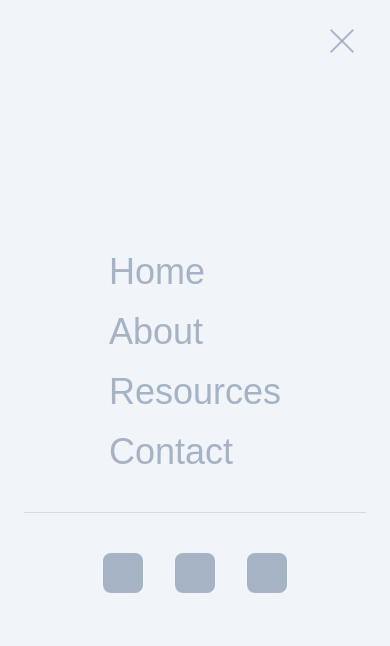
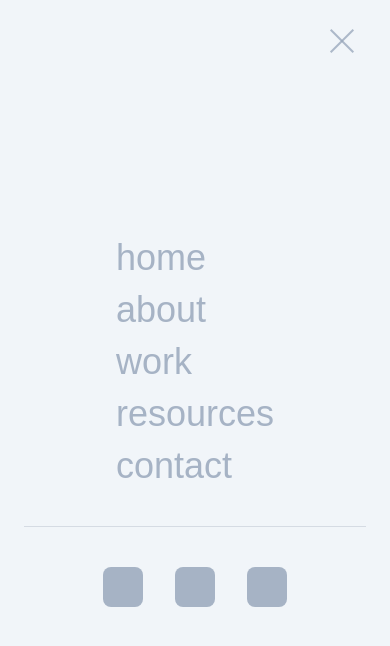
Before and after one commit to midcenturydude7/nextjs-framer-motion-tailwindcss-svg-mobile-navbar, a Next.js app: page / in a window 390 px wide. Both pictures are taken after a click on the button 342 px from the left and 43 px from the top of the page. Shown: the top 646 px of the page. Built offline with nearby package versions, Linux system fonts and the light colour scheme; a web font is replaced by a local one.

Commit message:
Setting up mobile nav routing

```diff
--- a/app/components/Header/MobileNav/MobileNav.jsx
+++ b/app/components/Header/MobileNav/MobileNav.jsx
@@ -1,7 +1,9 @@
 "use client";
 import React from "react";
+import Link from "next/link";
 import { usePathname } from "next/navigation";
 import { motion, useCycle, AnimatePresence } from "framer-motion";
+import { mobileNavItems } from "../../../lib/mobileNavItems";
 import { menuSlide, slide } from "../../../lib/anim";
 import Curve from "./Curve/Curve";
 
@@ -51,27 +53,25 @@ export default function MobileNav() {
             exit="exit"
             className="fixed inset-0 flex h-full flex-col items-center justify-center space-y-10 bg-slate-100 p-6"
           >
-            <div>
-              <motion.ul
-                variants={slide}
-                initial="initial"
-                animate="enter"
-                exit="exit"
-                className="space-y-5 text-4xl text-slate-400/80"
-              >
-                <li>
-                  <a href="#">Home</a>
-                </li>
-                <li>
-                  <a href="#">About</a>
-                </li>
-                <li>
-                  <a href="#">Resources</a>
-                </li>
-                <li>
-                  <a href="#">Contact</a>
-                </li>
-              </motion.ul>
+            <div className="flex flex-col space-y-3">
+              {mobileNavItems.map(({ id, path, label }) => {
+                const isActive = path === pathname;
+                return (
+                  <Link key={id} href={path}>
+                    <motion.button
+                      data-active={isActive}
+                      onClick={() => setSelectMobileTab(path)}
+                      variants={slide}
+                      initial="initial"
+                      animate="enter"
+                      exit="exit"
+                      className="text-4xl text-slate-400/80"
+                    >
+                      {label}
+                    </motion.button>
+                  </Link>
+                );
+              })}
             </div>
             <motion.div className="h-px w-full bg-slate-500/20" />
             <motion.div
--- /dev/null
+++ b/app/lib/mobileNavItems.js
@@ -0,0 +1,22 @@
+export const mobileNavItems = [
+  {
+    path: "/",
+    label: "home",
+  },
+  {
+    path: "/about",
+    label: "about",
+  },
+  {
+    path: "/work",
+    label: "work",
+  },
+  {
+    path: "/resources",
+    label: "resources",
+  },
+  {
+    path: "/contact",
+    label: "contact",
+  },
+].map((n, idx) => ({ ...n, id: idx + 1 }));
```
